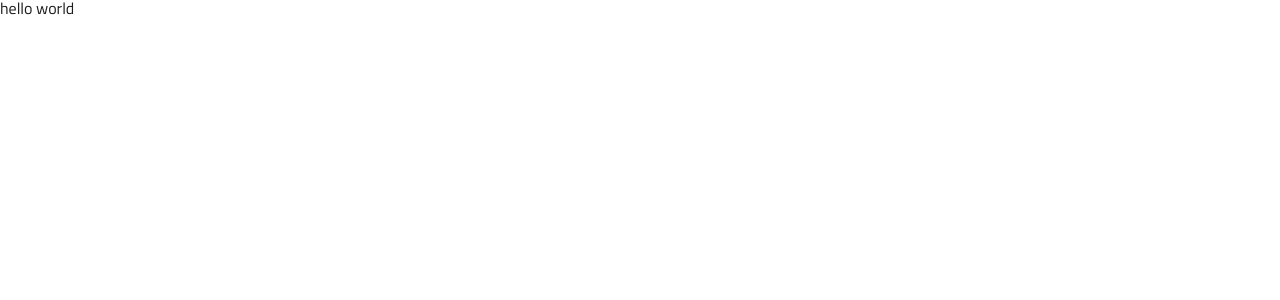
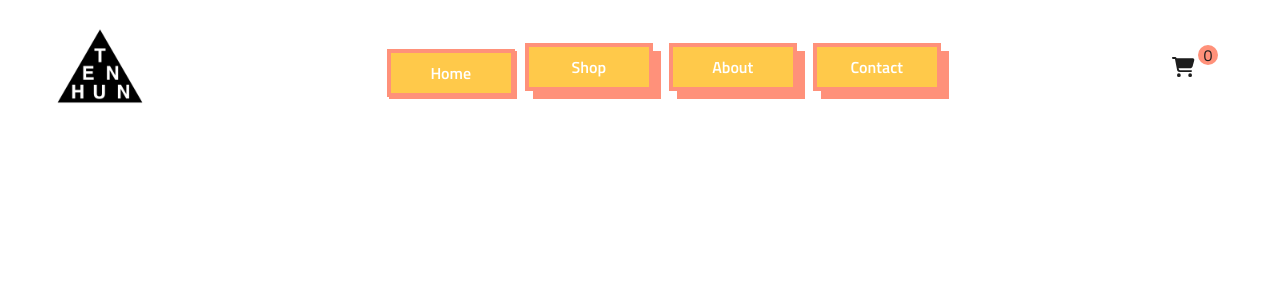
Before and after one commit to williamalowe/ThreadHundred, a React (Vite) app: page / in a window 1280 px wide. Shown: the top 300 px of the page. Built offline with nearby package versions, Linux system fonts and the light colour scheme.

Commit message:
feat: add navbar-component

```diff
--- a/package.json
+++ b/package.json
@@ -10,6 +10,12 @@
     "preview": "vite preview"
   },
   "dependencies": {
+    "@fortawesome/fontawesome-free": "^6.5.2",
+    "@fortawesome/fontawesome-svg-core": "^6.5.2",
+    "@fortawesome/free-brands-svg-icons": "^6.5.2",
+    "@fortawesome/free-regular-svg-icons": "^6.5.2",
+    "@fortawesome/free-solid-svg-icons": "^6.5.2",
+    "@fortawesome/react-fontawesome": "^0.2.0",
     "react": "^18.2.0",
     "react-dom": "^18.2.0",
     "react-router-dom": "^6.22.3"
--- /dev/null
+++ b/src/components/Navbar/Navbar.css
@@ -0,0 +1,58 @@
+.navbar {
+  display: flex;
+  align-items: center;
+  width: 1180px;
+  padding: 1rem 0;
+}
+.links {
+  flex: 1;
+  gap: 1rem;
+  display: flex;
+  align-items: center;
+  justify-content: center;
+}
+.logo>img {
+  height: 100px;
+}
+.cart {
+  display: flex;
+  gap: 1rem;
+}
+.cart>div {
+  position: relative;
+  top: -12px;
+  right: 12px;
+  display: grid;
+  place-items: center;
+  height: 20px;
+  width: 20px;
+  background: var(--border-color);
+  border-radius: 50%;
+}
+.cart>svg {
+  height: 20px;
+}
+.links>a {
+  text-decoration: none;
+}
+.link {
+  display: flex;
+  align-items: center;
+  justify-content: center;
+  width: 120px;
+  height: 40px;
+  background: var(--highlight-color);
+  border: 4px solid var(--border-color);
+  box-shadow: 8px 8px var(--border-color);
+  color: var(--background-color);
+  font-weight: 600;
+  transition: all 0.3s ease-in-out;
+}
+a.active>.link {
+  box-shadow: 2px 2px var(--border-color);
+  transform: translate(6px, 6px);
+}
+a:hover>.link {
+  box-shadow: 2px 2px var(--border-color);
+  transform: translate(6px, 6px);
+}
--- /dev/null
+++ b/src/components/Navbar/Navbar.jsx
@@ -0,0 +1,42 @@
+import { FontAwesomeIcon } from '@fortawesome/react-fontawesome';
+import { faCartShopping } from '@fortawesome/free-solid-svg-icons';
+import { NavLink } from 'react-router-dom';
+import './Navbar.css';
+
+const Navbar = () => {
+  return (
+    <nav className='navbar'>
+      <div className='logo'>
+        <img src="./logo.png" alt="tehundred logo" />
+      </div>
+      <div className='links'>
+        <NavLink to={'./'}>
+          <div className="link">
+            Home
+          </div>
+        </NavLink>
+        <NavLink to={'./shop'}>
+          <div className="link">
+            Shop
+          </div>
+        </NavLink>
+        <NavLink to={'./about'}>
+          <div className="link">
+            About
+          </div>
+        </NavLink>
+        <NavLink to={'./contact'}>
+          <div className="link">
+            Contact
+          </div>
+        </NavLink>
+      </div>
+      <div className='cart'>
+        <FontAwesomeIcon icon={faCartShopping} />
+        <div>0</div>
+      </div>
+    </nav>
+  )
+}
+
+export default Navbar
--- a/src/index.css
+++ b/src/index.css
@@ -3,6 +3,9 @@
 :root {
   --text-color: #1d1d1d;
   --background-color: #fff;
+  --highlight-color: #FFC94A;
+  --border-color: #ff917a;
+
 }
 
 html, body, div, span, applet, object, iframe,
--- a/src/views/App/App.jsx
+++ b/src/views/App/App.jsx
@@ -1,9 +1,10 @@
+import Navbar from '../../components/Navbar/Navbar';
 import styles from './App.module.css';
 
 const App = () => {
   return (
     <main className={styles.app}>
-      hello world
+      <Navbar />
     </main>
   )
 }
--- a/src/views/App/App.module.css
+++ b/src/views/App/App.module.css
@@ -2,5 +2,7 @@
   width: 100vw;
   height: 100vh;
   background: var(--background-color);
-
+  display: flex;
+  flex-direction: column;
+  align-items: center;
 }
```
Also changed, not shown: public/logo.png (added), 1 other file (tests, documents, lock files or other folders).
